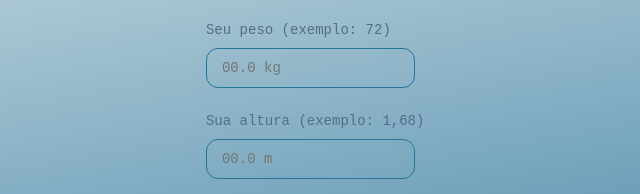
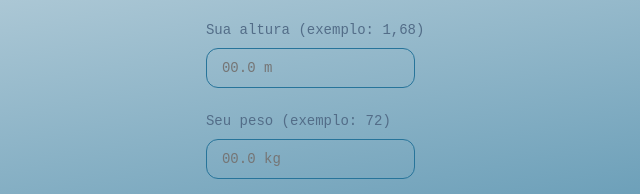
Before and after one commit to mayconviniciusdev/calculator-imc, a plain HTML site: page calculation.html in a window 1280 px wide. Shown: the part 314-508 px from the top of the page, 320-960 px from the left. Drawn offline with Linux system fonts and the light colour scheme.

Commit message:
README adicionado ao projeto e alteração feita no arquino calculation.html, para calculo do imc ser efetuado sem bugs.

```diff
--- a/calculation.html
+++ b/calculation.html
@@ -17,11 +17,11 @@
             <h2>PREENCHA SUAS</h2>
             <h2>INFORMAÇÕES ABAIXO:</h2>
 
+            <p>Sua altura (exemplo: 1,68)</p>
+            <input type="number" name="altura" id="altura" placeholder="00.0 m">
+
             <p>Seu peso (exemplo: 72)</p>
-            <input type="number" name="altura" id="altura" placeholder="00.0 kg">
-
-            <p>Sua altura (exemplo: 1,68)</p>
-            <input type="number" name="peso" id="peso" placeholder="00.0 m"><br>
+            <input type="number" name="peso" id="peso" placeholder="00.0 kg"><br>
 
             <button>CALCULAR IMC <i class="fa-solid fa-chevron-right"></i></button><br>
             <div id="resultado"></div>
```
Also changed, not shown: assets/images/projetoFinal1.png (added), assets/images/projetoFinal2.png (added), 1 other file.
